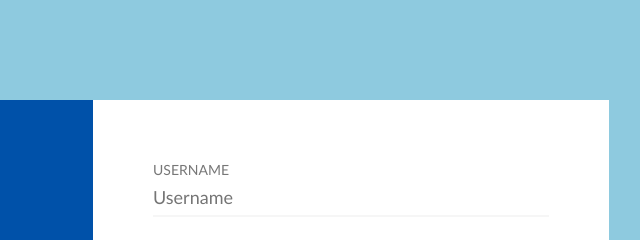
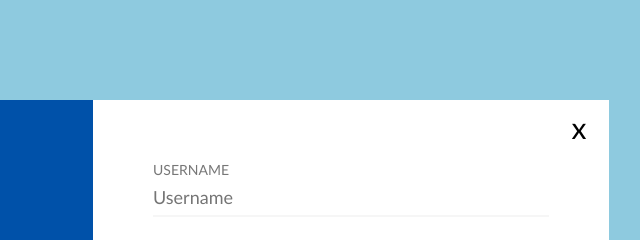
Before and after one commit to bikmanas/3-auth, a plain HTML site: page index.html in a window 1280 px wide. Shown: the top 240 px of the page, 461-1101 px from the left. Drawn offline with Linux system fonts and the light colour scheme.

Commit message:
Close element positioning #11

```diff
--- a/css/main.css
+++ b/css/main.css
@@ -53,6 +53,19 @@ body{
     padding: 60px;
     background-color: #fff;
     float: left;
+    position: relative;
+}
+
+.close{
+    display: inline-block;
+    width: 60px;
+    height: 60px;
+    line-height: 54px;
+    font-size: 30px;
+    text-align: center;
+    top: 0;
+    right: 0;
+    position: absolute;
 }
 
 .form{
--- a/index.html
+++ b/index.html
@@ -19,6 +19,7 @@
             </div>
         </div>
         <div class="right-column">
+            <div class="close">x</div>
             <form class="form">
                 <div class="form-row">
                     <label for="username">Username</label>
```
